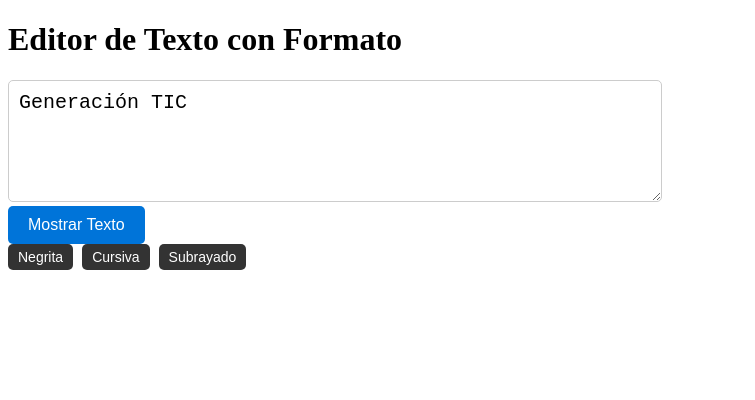
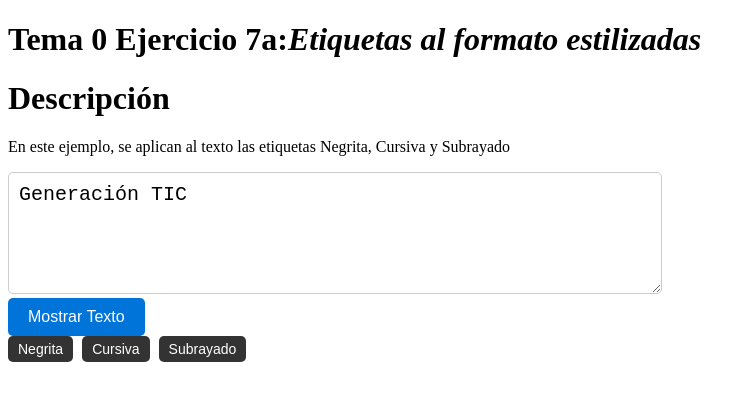
Before and after one commit to RonnalOrtiz/Curso_JavaScript, a plain HTML site: page TEMA0/t0E07a.html in a window 1280 px wide. Shown: the whole page, without its empty margins (0-755 px from the left). Drawn offline with Linux system fonts and the light colour scheme.

Commit message:
Ejemplos en JavaScript

```diff
--- a/TEMA0/t0E07a.html
+++ b/TEMA0/t0E07a.html
@@ -42,7 +42,9 @@
 </head>
 
 <body>
-    <h1>Editor de Texto con Formato</h1>
+  <h1><strong>Tema 0 Ejercicio 7a:</strong><em>Etiquetas al formato estilizadas</em></h1>
+  <h1>Descripción</h1>
+  <p>En este ejemplo, se aplican al texto las etiquetas Negrita, Cursiva y Subrayado </p>
 
     <div>
         <textarea id="textoEntrada" placeholder="Escribe aquí">Generación TIC</textarea>
```
Also changed, not shown: TEMA0/t0E06a.html (+1 -1 lines), TEMA0/t0E08.html (renamed from TEMA0/index10.html), TEMA0/t0E09.html (renamed from TEMA0/index11.html).
